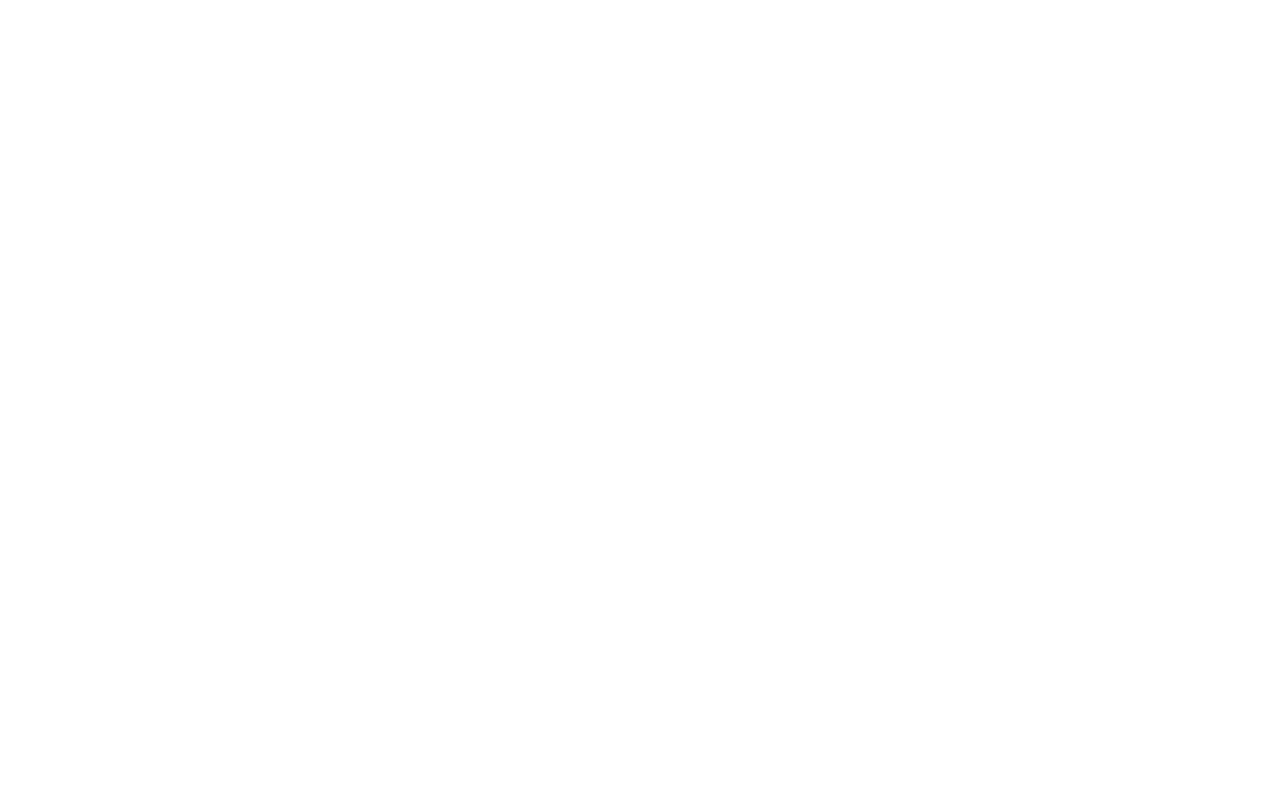
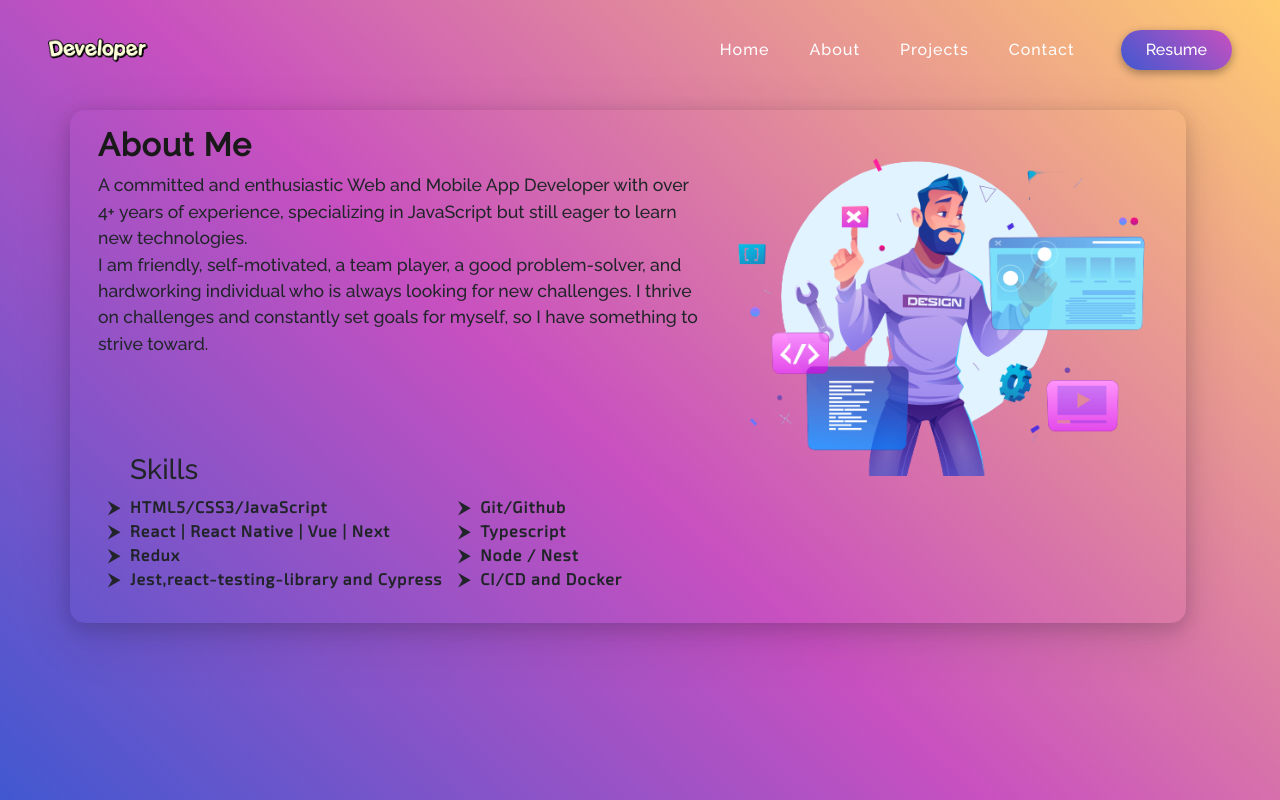
Before and after one commit to mustafatalha222/intro-app, a React (Create React App) app: page /portfolio-app/about in a window 1280 px wide. Before the commit this address had no page. Built offline with nearby package versions, Linux system fonts and the light colour scheme; a web font is replaced by a local one.

Commit message:
path changes

```diff
--- a/src/App.tsx
+++ b/src/App.tsx
@@ -28,9 +28,9 @@ function App() {
           <Routes>
             <Route path="/" element={<Home />}></Route>
             <Route path="/portfolio-app" element={<Home />}></Route>
-            <Route path="/about" element={<About />}></Route>
-            <Route path="/project" element={<Project />}></Route>
-            <Route path="/contact" element={<Contact />}></Route>
+            <Route path="/portfolio-app/about" element={<About />}></Route>
+            <Route path="/portfolio-app/project" element={<Project />}></Route>
+            <Route path="/portfolio-app/contact" element={<Contact />}></Route>
           </Routes>
         </div>
       </Router>
--- a/src/components/Header/Header.js
+++ b/src/components/Header/Header.js
@@ -39,25 +39,25 @@ function Header() {
       <Navbar.Collapse id="responsive-navbar-nav" className="responsive-navbar">
         <Nav className="ms-auto" defaultActiveKey="#home">
           <Nav.Item>
-            <Nav.Link as={Link} to="/" onClick={() => updateExpanded(false)}>
+            <Nav.Link as={Link} to="/portfolio-app" onClick={() => updateExpanded(false)}>
               {' '}
               Home{' '}
             </Nav.Link>
           </Nav.Item>
           <Nav.Item>
-            <Nav.Link as={Link} to="/about" onClick={() => updateExpanded(false)}>
+            <Nav.Link as={Link} to="/portfolio-app/about" onClick={() => updateExpanded(false)}>
               About
             </Nav.Link>
           </Nav.Item>
 
           <Nav.Item>
-            <Nav.Link as={Link} to="/project" onClick={() => updateExpanded(false)}>
+            <Nav.Link as={Link} to="/portfolio-app/project" onClick={() => updateExpanded(false)}>
               Projects
             </Nav.Link>
           </Nav.Item>
 
           <Nav.Item>
-            <Nav.Link as={Link} to="/contact" onClick={() => updateExpanded(false)}>
+            <Nav.Link as={Link} to="/portfolio-app/contact" onClick={() => updateExpanded(false)}>
               Contact
             </Nav.Link>
           </Nav.Item>
```
Also changed, not shown: src/pages/About.js (+4 -5 lines).
